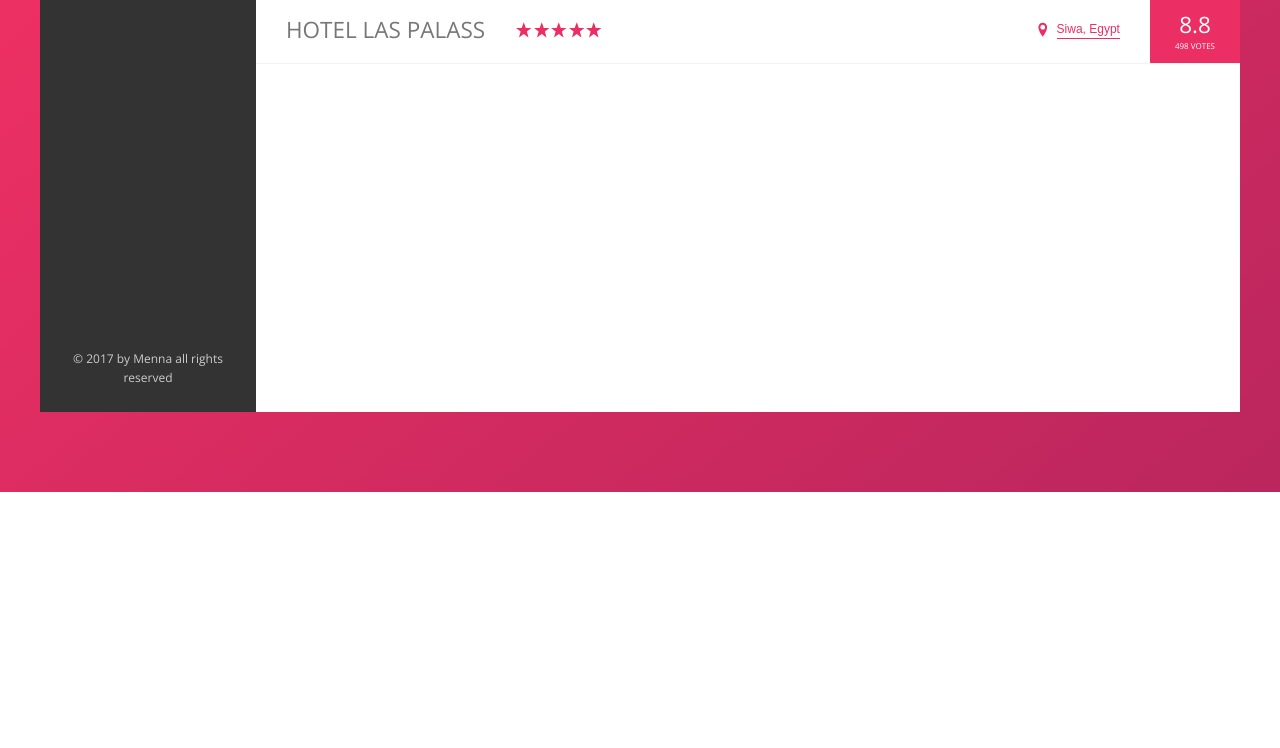
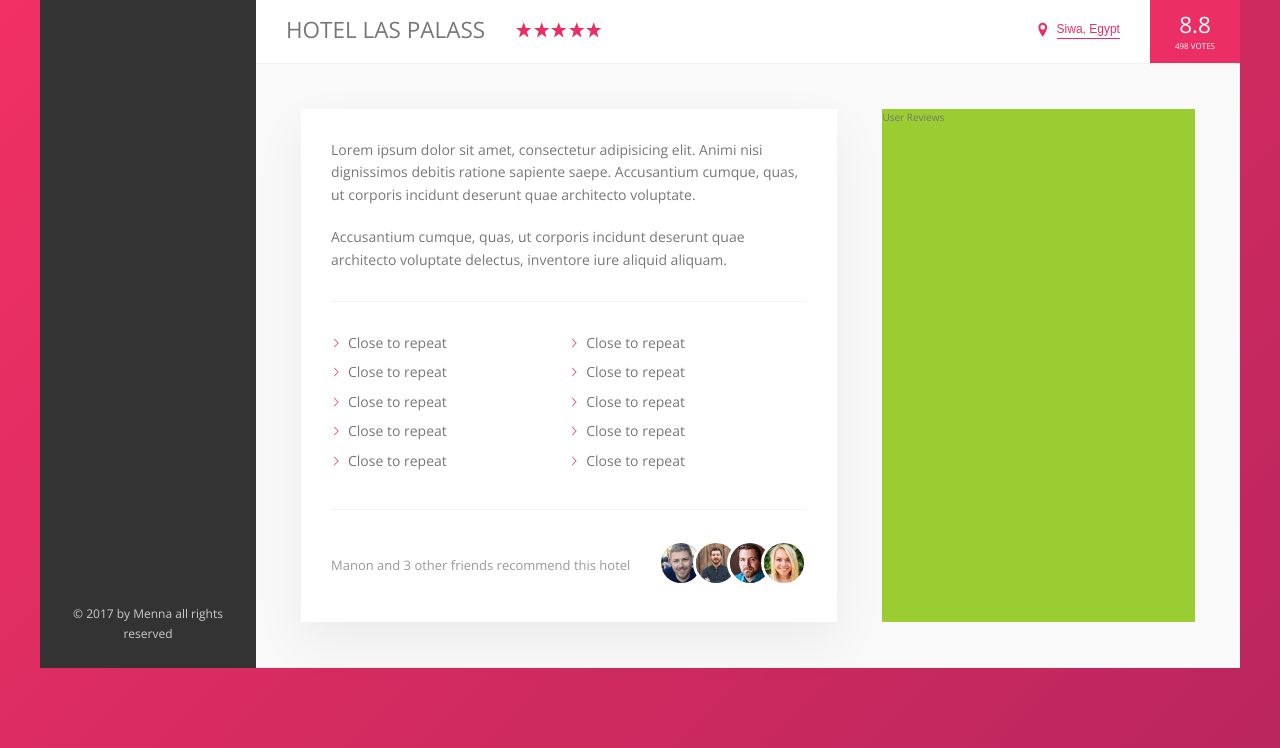
Before and after one commit to MennaRamadan/Trillo, a website: page index.html in a window 1280 px wide. Shown: the part 538-1286 px from the top of the page. Before the commit the page ends 1030 px from the top, so only its background shows below. Drawn offline with nearby package versions, Linux system fonts and the light colour scheme.

Commit message:
finishing description section

```diff
--- a/index.html
+++ b/index.html
@@ -132,6 +132,41 @@
                             <div class="overview__rating-count">498 votes</div>
                         </div>
                     </div>
+
+                    <div class="details">
+                        <div class="description">
+                            <p class="paragraph">
+                                Lorem ipsum dolor sit amet, consectetur adipisicing elit. Animi nisi dignissimos debitis ratione sapiente saepe. Accusantium cumque, quas, ut corporis incidunt deserunt quae architecto voluptate.
+                            </p>
+                            <p class="paragraph">
+                                Accusantium cumque, quas, ut corporis incidunt deserunt quae architecto voluptate delectus, inventore iure aliquid aliquam.
+                            </p>
+                            <ul class="list">
+                                <li class="list__item">Close to repeat</li>
+                                <li class="list__item">Close to repeat</li>
+                                <li class="list__item">Close to repeat</li>
+                                <li class="list__item">Close to repeat</li>
+                                <li class="list__item">Close to repeat</li>
+                                <li class="list__item">Close to repeat</li>
+                                <li class="list__item">Close to repeat</li>
+                                <li class="list__item">Close to repeat</li>
+                                <li class="list__item">Close to repeat</li>
+                                <li class="list__item">Close to repeat</li>
+                            </ul>
+                            <div class="recommend">
+                                <div class="recommend__count">Manon and 3 other friends recommend this hotel</div>
+                                <div class="recommend__friends">
+                                    <img src="img/user-3.jpg" alt="friends 1" class="recommend__photo">
+                                    <img src="img/user-4.jpg" alt="friends 2" class="recommend__photo">
+                                    <img src="img/user-5.jpg" alt="friends 3" class="recommend__photo">
+                                    <img src="img/user-6.jpg" alt="friends 4" class="recommend__photo">
+                                </div>
+                            </div>
+                        </div>
+                        <div class="user-reviews">
+                            User Reviews
+                        </div>
+                    </div>
                 </main>
             </div>
         </div>
--- a/sass/_components.scss
+++ b/sass/_components.scss
@@ -315,3 +315,83 @@
         box-shadow: none;
     }
 }
+
+//////////////////////////////
+// PARAGRAPH
+.paragraph{
+    &:not(:last-of-type){
+        margin-bottom: 2rem;
+    }
+}
+
+//////////////////////////////
+// LIST
+
+.list{
+    margin:3rem 0;
+    padding: 3rem 0;
+    border-bottom: 1px solid var(--color-grey-light-2);
+    border-top: 1px solid var(--color-grey-light-2);
+    list-style: none;
+
+    display: flex;
+    flex-wrap: wrap;
+
+    &__item{
+        flex:0 0 50%;
+        margin-bottom: .7rem;
+
+        &::before{
+            content: "";
+            // for old browsers
+            // background-image: url('../img/chevron-thin-right.svg');
+
+            display: inline-block;
+            height: 1rem;
+            width: 1rem;
+            margin-right: .7rem;
+
+            // for new browsers --mask
+            background-color: var(--color-primary);
+            -webkit-mask-image: url('../img/chevron-thin-right.svg');
+            -webkit-mask-size: cover;
+
+            mask-image: url('../img/chevron-thin-right.svg');
+            mask-size: cover;
+
+        }
+    }
+}
+
+
+//////////////////////////////
+// RECOMMEND
+
+.recommend{
+    font-size: 1.3rem;
+    color: var(--color-grey-dark-3);
+
+    display: flex;
+    justify-content: space-between;
+    align-items: center;
+
+    &__photo{
+        box-sizing: content-box;
+        height: 4rem;
+        width: 4rem;
+        border-radius: 50%;
+        border: 3px solid #fff;
+
+        &:not(:last-child){
+            margin-right: -1.5rem;
+        }
+    }
+
+    &__count{
+        margin-right: auto;
+    }
+
+    &__friends{
+
+    }
+}
--- a/sass/_layout.scss
+++ b/sass/_layout.scss
@@ -43,5 +43,26 @@
     // this to make the second element take rest of spaces
     flex: 1;
 
-    height: 80rem;
 }
+
+.details{
+    display: flex;
+    padding: 4.5rem;
+    background-color: var(--color-grey-light-1);
+    border-bottom: 1px solid var(--color-grey-light-2);
+}
+
+.description{
+    font-size: 1.4rem;
+    background-color: #fff;
+    flex: 0 0 60%;
+    margin-right: 4.5rem;
+    box-shadow: 0 2rem 5rem rgba(0,0,0,.06);
+    padding: 3rem;
+}
+
+.user-reviews{
+    background-color: yellowgreen;
+    // to accupied the rest of space
+    flex: 1;
+}
```
Also changed, not shown: css/style.css.
